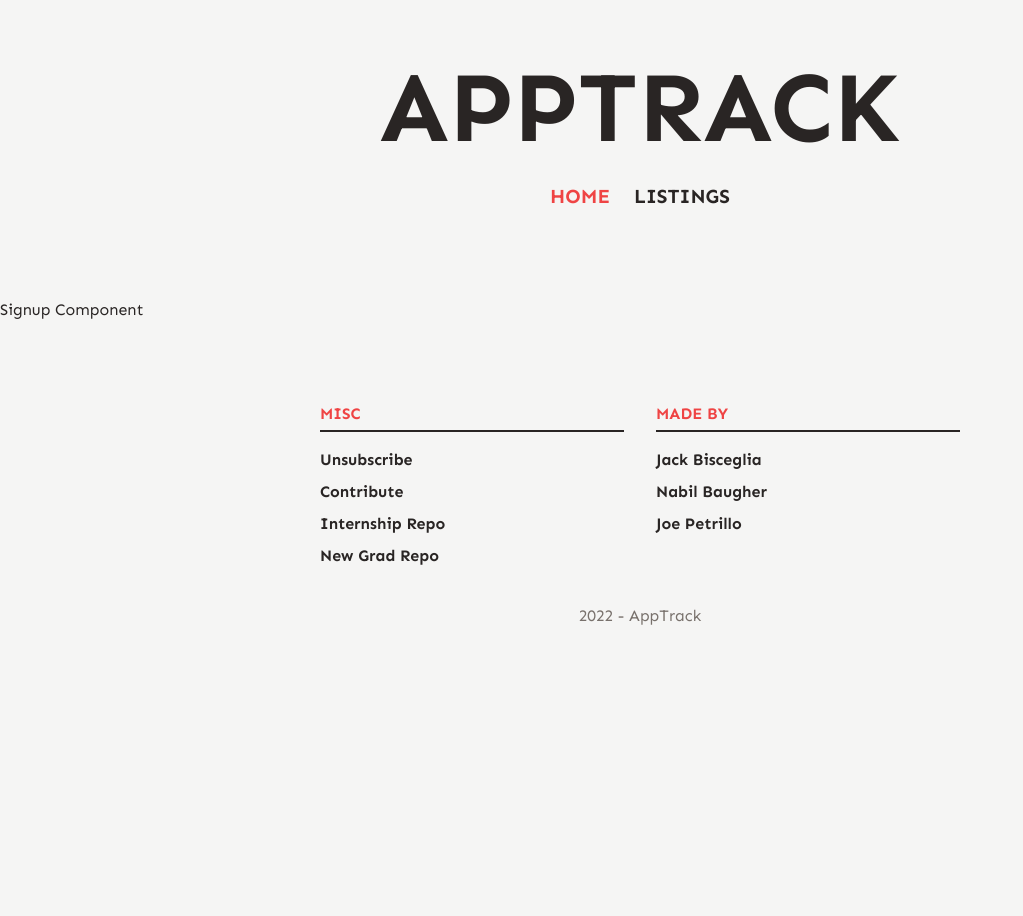
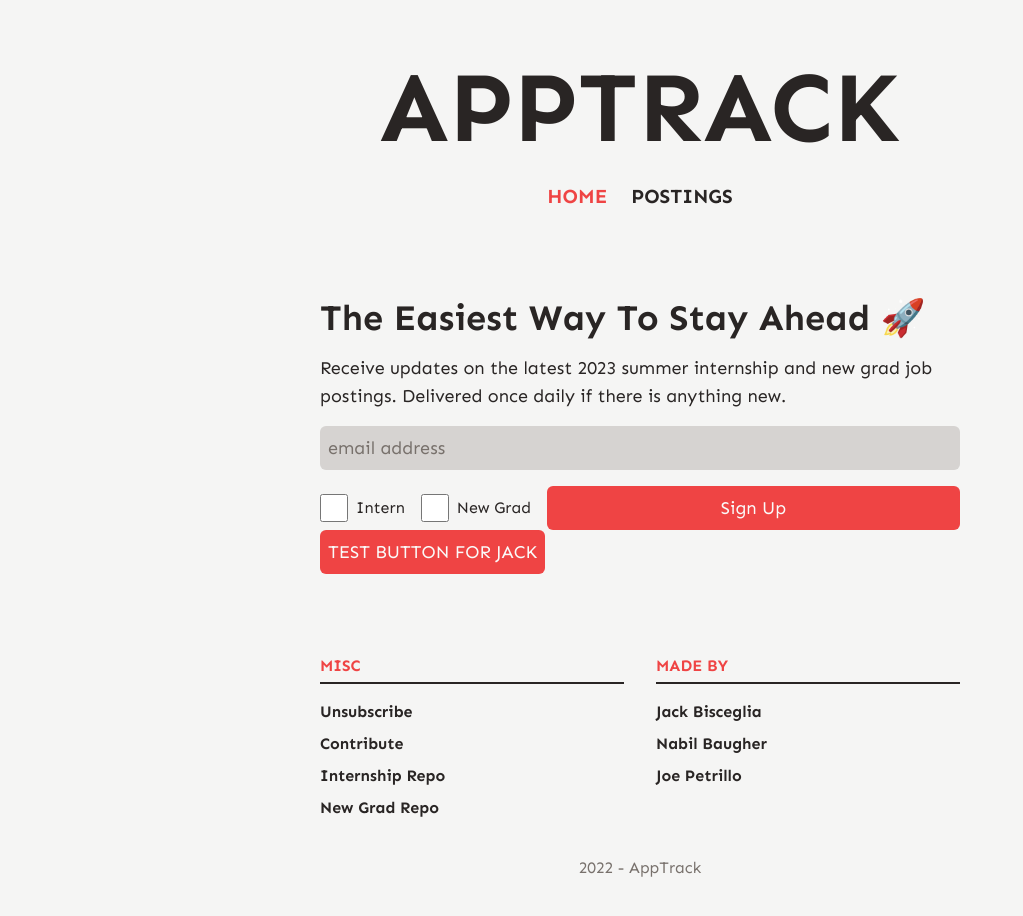
Before and after one commit to jackbisceglia/apptrack, a React (Vite) app in the folder tokyo/: page / in a window 1280 px wide. Shown: the top 916 px of the page, without its empty margins (0-1023 px from the left). Before the commit the page ends 800 px from the top, so only its background shows below. Built offline with nearby package versions, Linux system fonts and the light colour scheme.

Commit message:
add signup form, more styling

```diff
--- a/tokyo/src/App.tsx
+++ b/tokyo/src/App.tsx
@@ -3,7 +3,7 @@
 import Navbar from "./Navbar";
 import Footer from "./Footer";
 import Signup from "./routes/Signup";
-import Listings from "./routes/Listings";
+import Postings from "./routes/Postings";
 import Unsubscribe from "./routes/Unsubscribe";
 import NotFound from "./routes/NotFound";
 
@@ -13,7 +13,7 @@
       <Navbar />
       <Routes>
         <Route path="/" element={<Signup />} />
-        <Route path="/listings" element={<Listings />} />
+        <Route path="/postings" element={<Postings />} />
         <Route path="/unsubscribe" element={<Unsubscribe />} />
         <Route path="*" element={<NotFound />} />
       </Routes>
--- a/tokyo/src/Navbar.tsx
+++ b/tokyo/src/Navbar.tsx
@@ -15,11 +15,11 @@
             </span>
           </NavLink>
           <NavLink
-            to="/listings"
+            to="/postings"
             className={({ isActive }) => (isActive ? "text-red-500" : "")}
           >
             <span className="flex rounded-md px-2 pb-2 transition-[padding] duration-150 ease-out hover:bg-red-500 hover:pt-2 hover:text-stone-50">
-              LISTINGS
+              POSTINGS
             </span>
           </NavLink>
         </nav>
--- a/tokyo/src/routes/Listings.tsx
+++ /dev/null
@@ -1,3 +0,0 @@
-export default function Listings() {
-  return <h1>Listings Component</h1>;
-}
--- /dev/null
+++ b/tokyo/src/routes/Postings.tsx
@@ -0,0 +1,3 @@
+export default function Postings() {
+  return <h1>Postings Component</h1>;
+}
--- a/tokyo/src/routes/Signup.tsx
+++ b/tokyo/src/routes/Signup.tsx
@@ -1,3 +1,137 @@
+import React, { FormEventHandler, useState } from "react";
+
 export default function Signup() {
-  return <h1>Signup Component</h1>;
+  const [email, setEmail] = useState("");
+  const [checked, setChecked] = useState([false, false]);
+  const [status, setStatus] = useState("");
+
+  function handleEmailChange(e: React.ChangeEvent<HTMLInputElement>) {
+    setEmail(e.currentTarget.value);
+  }
+
+  function handleCheckboxChange(position: Number) {
+    const updatedCheckedState: boolean[] = checked.map((curr, index) => {
+      return position === index ? !curr : curr;
+    });
+    setChecked(updatedCheckedState);
+  }
+
+  async function handleSubmit(e: React.FormEvent<HTMLFormElement>) {
+    e.preventDefault();
+
+    if (email === "") {
+      setStatus("Missing Email Address");
+      return;
+    } else if (checked.every((c) => c === false)) {
+      setStatus("No Selections Made");
+      return;
+    }
+
+    const listPreferences = [];
+    if (checked[0]) listPreferences.push("intern");
+    if (checked[1]) listPreferences.push("newgrad");
+
+    try {
+      const response = await fetch("http://localhost:8080/users", {
+        method: "POST",
+        headers: { "Content-Type": "application/json" },
+        body: JSON.stringify({
+          emailAddress: email,
+          listPreferences: listPreferences,
+        }),
+      });
+      const data = await response.json();
+      console.log(data);
+    } catch (error) {
+      setStatus("Something went wrong. Try again later.");
+      return;
+    }
+
+    setEmail("");
+    setChecked([false, false]);
+    setStatus("Success! Your all set.");
+  }
+
+  // FOR TESTING ONLY
+  async function testPost() {
+    const response = await fetch("http://localhost:8080/users", {
+      method: "POST",
+      headers: { "Content-Type": "application/json" },
+      body: JSON.stringify({
+        emailAddress: "foo@gmail.com",
+        listPreferences: ["intern", "newgrad"],
+      }),
+    });
+    const data = await response.json();
+    console.log(data);
+  }
+
+  return (
+    <div className="px-4">
+      <div className="mx-auto max-w-screen-sm">
+        <h2 className="mb-4 text-4xl font-bold">
+          The Easiest Way To Stay Ahead 🚀
+        </h2>
+        <p className="mb-4 text-lg">
+          Receive updates on the latest 2023 summer internship and new grad job
+          postings. Delivered once daily if there is anything new.
+        </p>
+        <form onSubmit={handleSubmit}>
+          <input
+            className="mb-4 w-full rounded-md bg-stone-300 p-2 text-lg placeholder-stone-500"
+            type="email"
+            placeholder="email address"
+            value={email}
+            onChange={handleEmailChange}
+          />
+          <div>
+            <div className="flex items-center">
+              <div className="flex">
+                <div className="mr-4 flex items-center">
+                  <input
+                    id="internships"
+                    type="checkbox"
+                    className="mr-2 h-7 w-7 accent-red-500"
+                    checked={checked[0]}
+                    onChange={() => handleCheckboxChange(0)}
+                  />
+                  <label htmlFor="internships">Intern</label>
+                </div>
+                <div className="mr-4 flex items-center">
+                  <input
+                    id="newgrads"
+                    type="checkbox"
+                    className="mr-2 h-7 w-7 accent-red-500"
+                    checked={checked[1]}
+                    onChange={() => handleCheckboxChange(1)}
+                  />
+                  <label htmlFor="newgrads">New Grad</label>
+                </div>
+              </div>
+              <button className="grow rounded-md bg-red-500 p-2 text-lg text-stone-50 hover:bg-red-600 active:bg-red-600">
+                Sign Up
+              </button>
+            </div>
+          </div>
+        </form>
+        {status && (
+          <p
+            className={
+              status === "Success! Your all set."
+                ? "mt-4 text-lg font-bold text-green-700"
+                : "mt-4 text-lg font-bold text-red-500"
+            }
+          >
+            {status}
+          </p>
+        )}
+        <button
+          className="grow rounded-md bg-red-500 p-2 text-lg text-stone-50 hover:bg-red-600 active:bg-red-600"
+          onClick={testPost}
+        >
+          TEST BUTTON FOR JACK
+        </button>
+      </div>
+    </div>
+  );
 }
```
